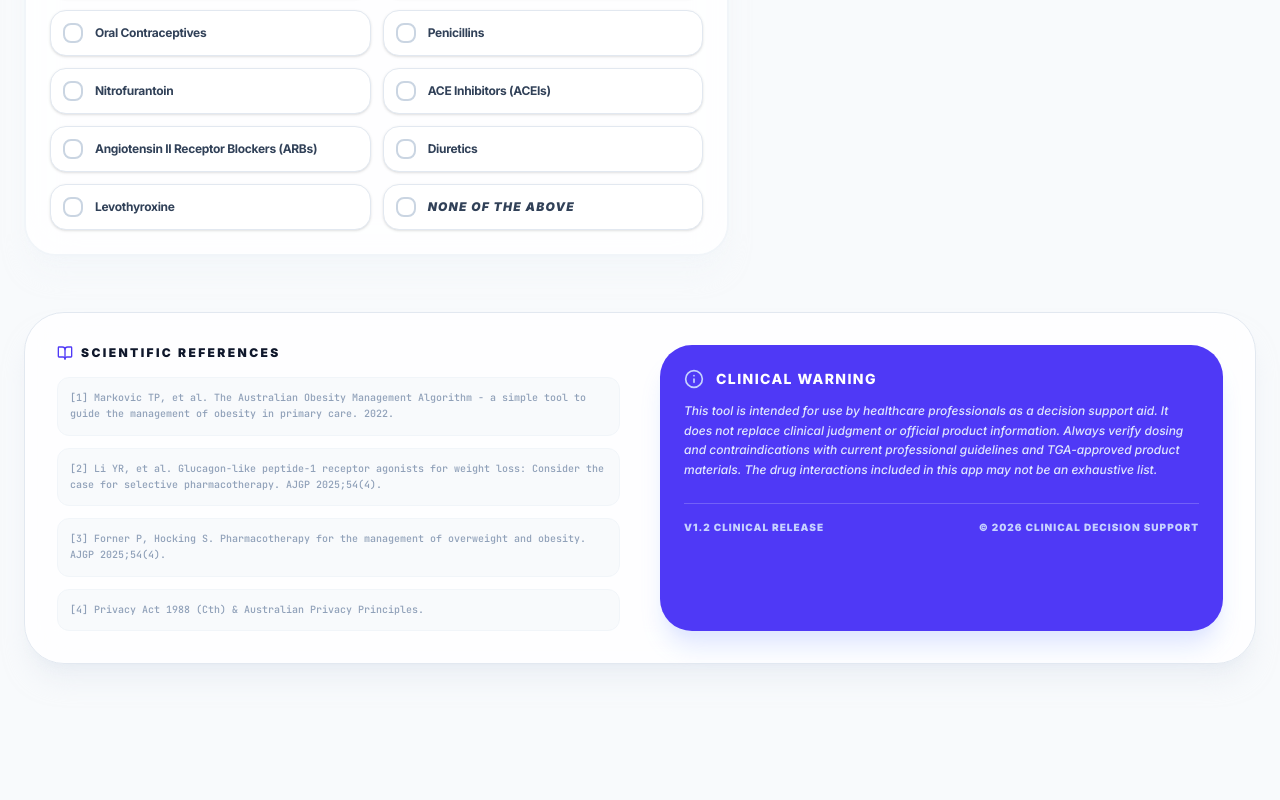
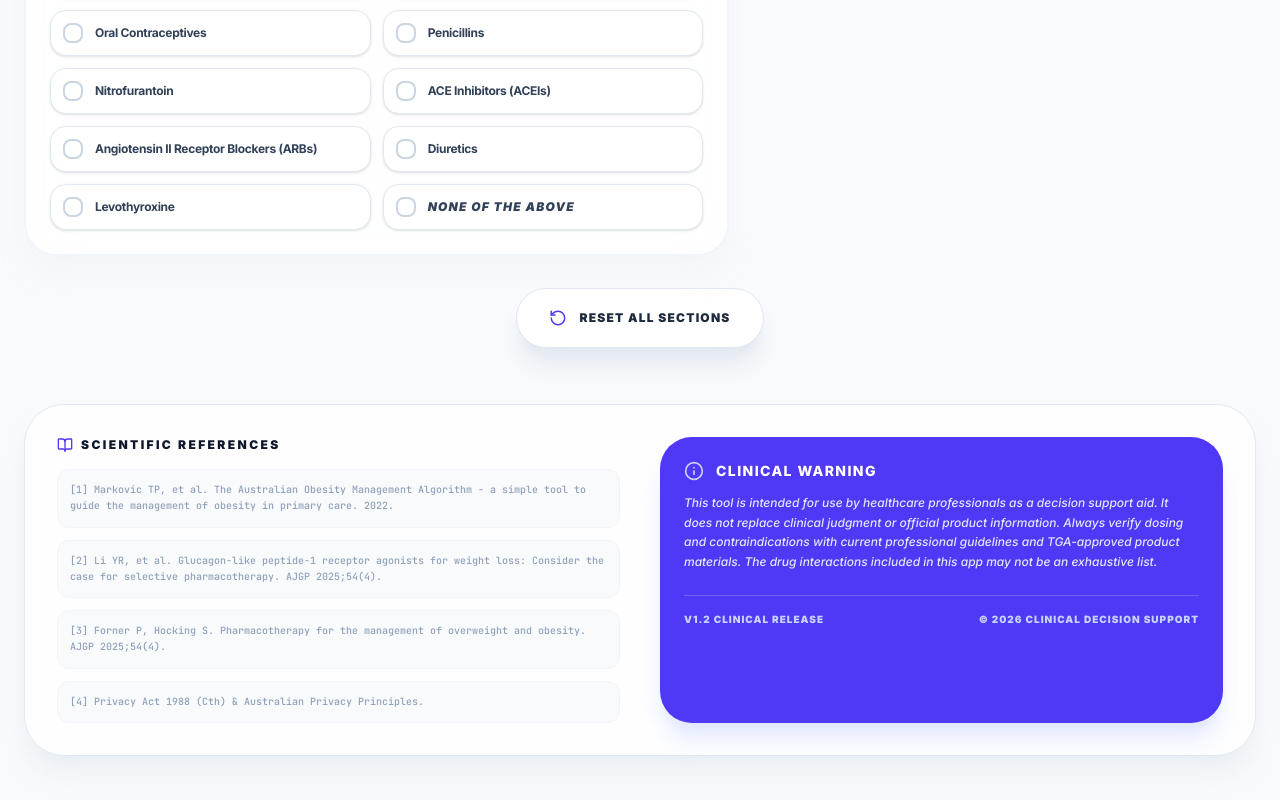
Before and after one commit to rjgoodwin/GLP-1-RA-CLINICAL-DECISION-SUPPORT-TOOL, a React (Vite) app: page / in a window 1280 px wide. Shown: the part 2114-2914 px from the top of the page. Before the commit the page ends 2826 px from the top, so only its background shows below. Built offline with nearby package versions, Linux system fonts and the light colour scheme.

Commit message:
feat: Add reset functionality and button
Introduces a "Reset All Sections" button that clears all patient data, complications, contraindications, and other form states. A new `handleReset` function manages the state updates and scrolls the user to the top of the page for a fresh start.

```diff
--- a/src/App.tsx
+++ b/src/App.tsx
@@ -241,6 +241,19 @@ export default function App() {
   const [isGeneratingNote, setIsGeneratingNote] = useState(false);
   const [copySuccess, setCopySuccess] = useState(false);
   const [isCalculating, setIsCalculating] = useState(false);
+
+  const handleReset = () => {
+    setPatient(INITIAL_PATIENT);
+    setComplications(INITIAL_COMPLICATIONS);
+    setContraindications(INITIAL_CONTRAINDICATIONS);
+    setComphistoryNone(false);
+    setContraNone(false);
+    setMedsNone(false);
+    setShowClinicalNote(false);
+    setCopySuccess(false);
+    // Scroll to top for a fresh start
+    window.scrollTo({ top: 0, behavior: 'smooth' });
+  };
 
   // Simulate calculation delay for UX
   React.useEffect(() => {
@@ -1485,6 +1498,17 @@ export default function App() {
     </div>
   </main>
 
+      {/* Reset Button */}
+      <div className="max-w-7xl mx-auto px-6 mb-8 text-center">
+        <button
+          onClick={handleReset}
+          className="inline-flex items-center gap-3 px-8 py-5 bg-white hover:bg-slate-50 text-slate-800 rounded-[32px] transition-all duration-300 font-black uppercase tracking-widest text-xs shadow-xl shadow-slate-200 border border-slate-200 group"
+        >
+          <RotateCcw size={18} className="text-indigo-600 group-hover:rotate-[-120deg] transition-transform duration-500" />
+          <span>Reset All Sections</span>
+        </button>
+      </div>
+
       {/* Footer: Citations & Disclaimer */}
       <footer className="max-w-7xl mx-auto px-6 pb-12 pt-6">
         <div className="glass-card rounded-[40px] p-8 space-y-8 bg-white/80 border border-slate-200 shadow-xl shadow-slate-200/50">
```
